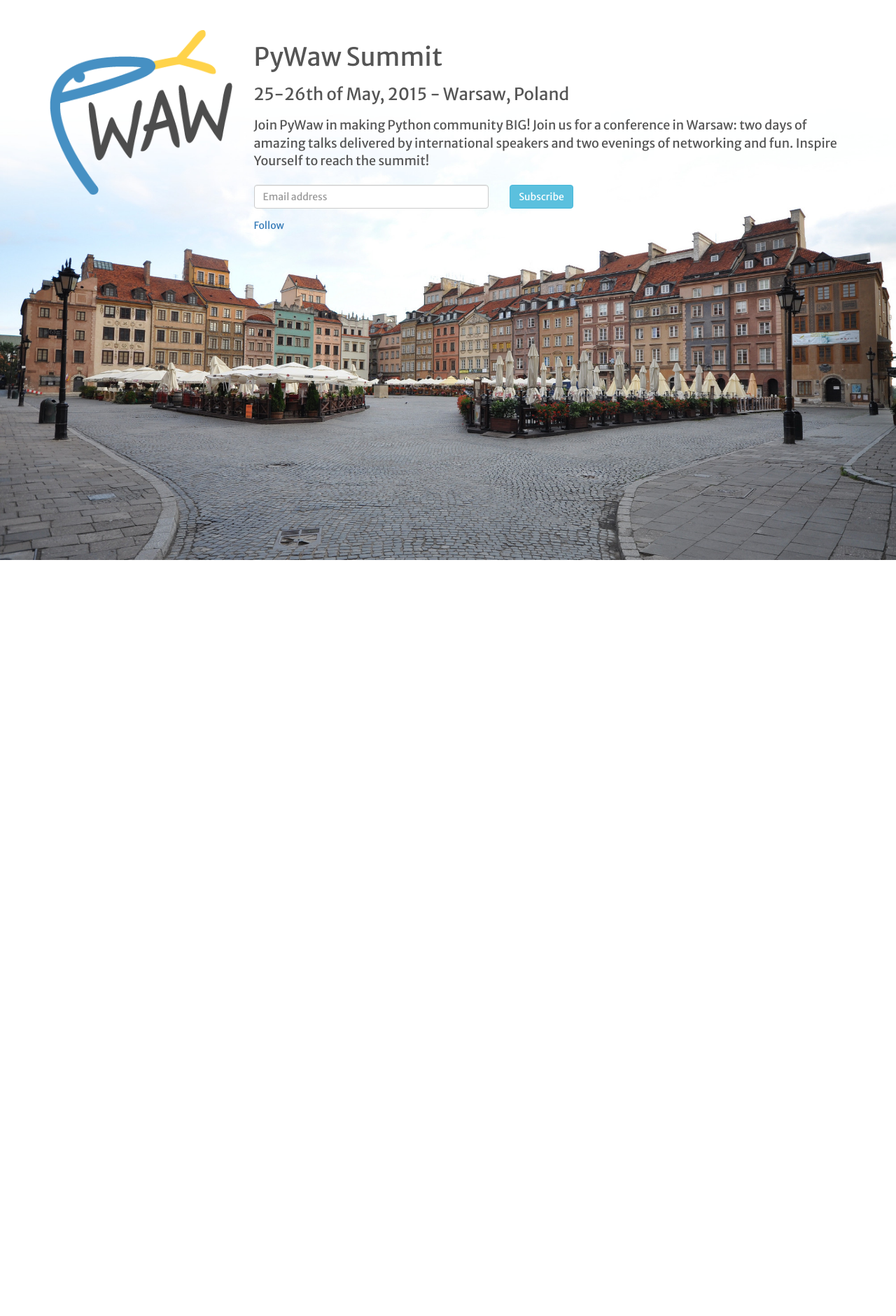
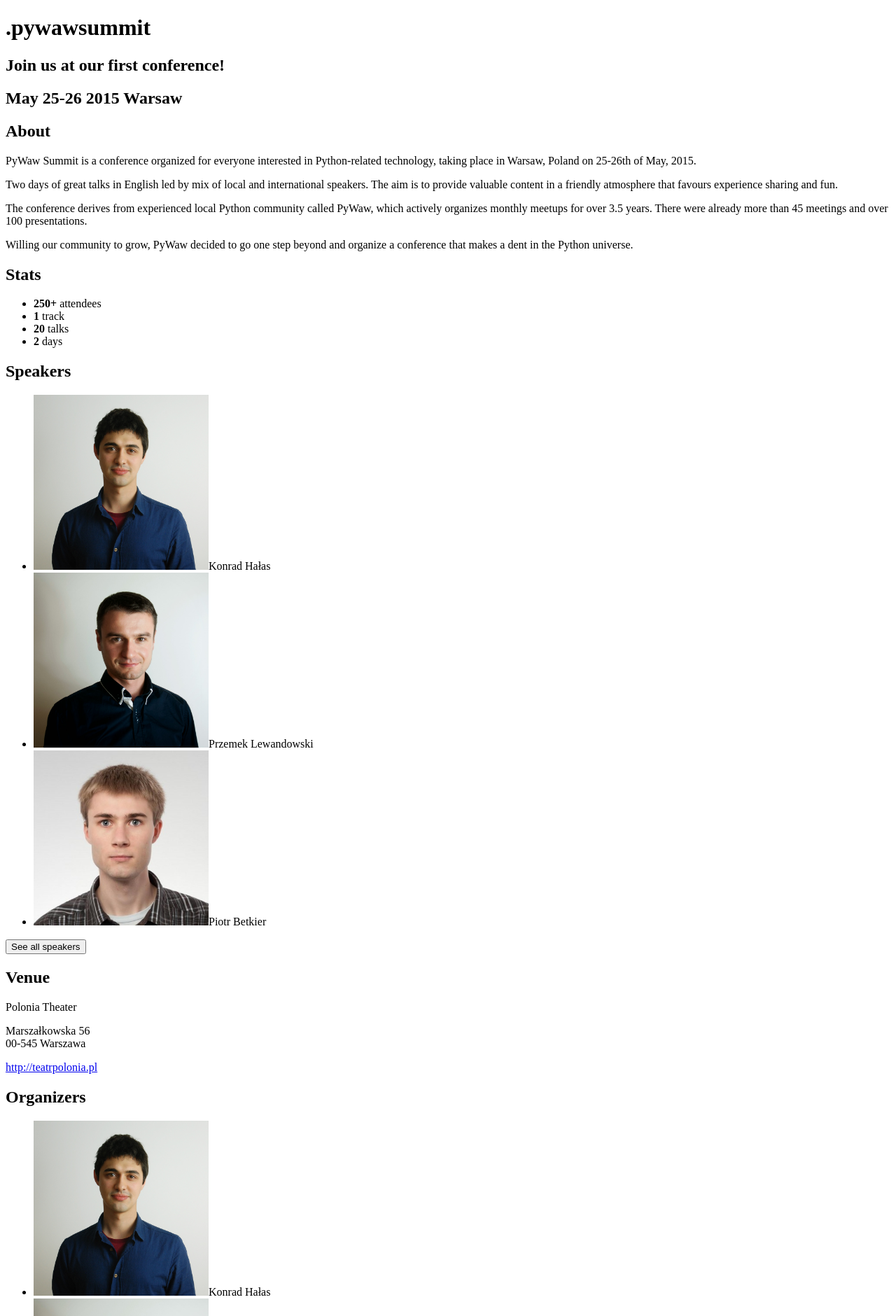
Before and after one commit to wojtekerbetowski/summit.pywaw.org, a Django app: page / in a window 1280 px wide. Shown: the top 1880 px of the page at 70% size. Before the commit the page ends 800 px from the top, so only its background shows below. Run offline with Django 3.2, Linux system fonts and the light colour scheme; some libraries are stand-ins or nearby versions.

Commit message:
Add simple index content

```diff
--- a/summit/templates/index.html
+++ b/summit/templates/index.html
@@ -4,7 +4,7 @@
 <head lang="en">
   <meta http-equiv="Content-Type" content="text/html; charset=utf-8" >
   <title>PyWaw Summit - 25-26th of May, 2015 - Warsaw, Poland</title>
-  <meta name="description" content="PyWaw Summit is a global Python conference held in Warsaw by local Python user group called PyWaw.">
+  <meta name="description" content="PyWaw Summit is a conference organized for everyone interested in Python-related technology, taking place in Warsaw, Poland on 25-26th of May, 2015.">
   <link href="{% static 'img/favicon.png' %}" rel="shortcut icon">
   <meta name="viewport" content="width=device-width, initial-scale=1.0">
   <meta property="og:title" content="PyWaw Summit - 25-26th of May, 2015 - Warsaw, Poland" />
@@ -12,64 +12,93 @@
   <meta property="og:description" content="" />
   <meta property="og:url" content="http://summit.pywaw.org/" />
 
-  <link href="http://fonts.googleapis.com/css?family=Merriweather+Sans:400,300,700&amp;subset=latin,latin-ext" rel="stylesheet" type="text/css">
-  <link rel="stylesheet" href="https://maxcdn.bootstrapcdn.com/bootstrap/3.3.1/css/bootstrap.min.css">
-  <link rel="stylesheet" type="text/css" href="{% static 'css/style.css' %}" media="screen">
+  <style>
+    #speakers img {
+      width: 250px
+    }
+
+    #organizers img {
+      width: 250px
+    }
+
+    #sponsors img {
+      width: 250px
+    }
+  </style>
 </head>
 <body>
-  <div id="fb-root"></div>
-  <script>(function(d, s, id) {
-    var js, fjs = d.getElementsByTagName(s)[0];
-    if (d.getElementById(id)) return;
-    js = d.createElement(s); js.id = id;
-    js.src = "//connect.facebook.net/en_US/sdk.js#xfbml=1&version=v2.0";
-    fjs.parentNode.insertBefore(js, fjs);
-  }(document, 'script', 'facebook-jssdk'));</script>
-  <div class="container">
-    <div class="row">
-      <div class="col-md-3 logo">
-        <img src="{% static 'img/logo.png' %}" alt="PyWaw Summit" />
+
+  <div id="header">
+    <h1>.pywawsummit</h1>
+    <h2>Join us at our first conference!</h2>
+    <h2>May 25-26 2015 Warsaw</h2>
   </div>
-      <div class="col-md-9 description">
-        <h1>PyWaw Summit</h1>
-        <h3>25-26th of May, 2015 - Warsaw, Poland</h3>
-        <p>Join PyWaw in making Python community BIG! Join us for a conference in Warsaw: two days of amazing talks delivered by international speakers and two evenings of networking and fun. Inspire Yourself to reach the summit!</p>
 
-        <!-- Begin MailChimp Signup Form -->
-        <form class="subscription" method="post" action="//pywaw.us9.list-manage.com/subscribe/post?u=6b2b834e61a714b235d08d1c2&amp;id=c28f4ff36f" target="_blank" novalidate>
-          <!-- real people should not fill this in and expect good things - do not remove this or risk form bot signups-->
-          <div style="position: absolute; left: -5000px;"><input type="text" name="b_6b2b834e61a714b235d08d1c2_c28f4ff36f" tabindex="-1" value=""></div>
-          <div class="row">
-            <div class="col-md-5">
-                <input type="email" value="" name="EMAIL" class="form-control" placeholder="Email address">
+  <div id="about">
+    <h2>About</h2>
+    <p>PyWaw Summit is a conference organized for everyone interested in Python-related technology, taking place in Warsaw, Poland on 25-26th of May, 2015.</p>
+    <p>Two days of great talks in English led by mix of local and international speakers. The aim is to provide valuable content in a friendly atmosphere that favours experience sharing and fun.</p>
+    <p>The conference derives from experienced local Python community called PyWaw, which actively organizes monthly meetups for over 3.5 years. There were already more than 45 meetings and over 100 presentations.</p>
+    <p>Willing our community to grow, PyWaw decided to go one step beyond and organize a conference that makes a dent in the Python universe.</p>
   </div>
-            <div class="col-md-1">
-              <input type="submit" value="Subscribe" name="subscribe" class="btn btn-info">
+
+  <div id="stats">
+    <h2>Stats</h2>
+    <ul>
+      <li><strong>250+</strong> attendees</li>
+      <li><strong>1</strong> track</li>
+      <li><strong>20</strong> talks</li>
+      <li><strong>2</strong> days</li>
+    </ul>
   </div>
+
+  <div id="speakers">
+    <h2>Speakers</h2>
+    <ul>
+      <li><img src="{{ STATIC_URL }}/img/organizers/konrad_halas.jpg" />Konrad Hałas</li>
+      <li><img src="{{ STATIC_URL }}/img/organizers/przemek_lewandowski.jpg" />Przemek Lewandowski</li>
+      <li><img src="{{ STATIC_URL }}/img/organizers/piotr_betkier.jpg" />Piotr Betkier</li>
+    </ul>
+    <button>See all speakers</button>
   </div>
-        </form>
-        <!--End mc_embed_signup-->
-        <div class="social-media">
-          <a class="twitter-follow-button"
-            href="https://twitter.com/PyWawSummit"
-            data-show-count="false"
-            data-lang="en">
-          Follow
-          </a>
-          <script type="text/javascript">
-          window.twttr = (function (d, s, id) {
-            var t, js, fjs = d.getElementsByTagName(s)[0];
-            if (d.getElementById(id)) return;
-            js = d.createElement(s); js.id = id;
-            js.src= "https://platform.twitter.com/widgets.js";
-            fjs.parentNode.insertBefore(js, fjs);
-            return window.twttr || (t = { _e: [], ready: function (f) { t._e.push(f) } });
-          }(document, "script", "twitter-wjs"));
-          </script>
-          <div class="fb-like" data-href="https://www.facebook.com/PyWawSummit" data-layout="button" data-action="like" data-show-faces="false" data-share="false"></div>
+
+  <div id="venue">
+    <h2>Venue</h2>
+    <p>Polonia Theater</p>
+    <p>Marszałkowska 56<br/>00-545 Warszawa</p>
+    <p><a href="http://teatrpolonia.pl">http://teatrpolonia.pl</a></p>
   </div>
+
+  <div id="organizers">
+    <h2>Organizers</h2>
+    <ul>
+      <li><img src="{{ STATIC_URL }}/img/organizers/konrad_halas.jpg" />Konrad Hałas</li>
+      <li><img src="{{ STATIC_URL }}/img/organizers/przemek_lewandowski.jpg" />Przemek Lewandowski</li>
+      <li><img src="{{ STATIC_URL }}/img/organizers/piotr_betkier.jpg" />Piotr Betkier</li>
+      <li><img src="{{ STATIC_URL }}/img/organizers/wojtek_erbetowski.jpg" />Wojtek Erbetowski</li>
+      <li><img src="{{ STATIC_URL }}/img/organizers/justyna_sadlo.jpg" />Justyna Sadło</li>
+      <li><img src="{{ STATIC_URL }}/img/organizers/szymon_tezewski.jpg" />Szymon Teżewski</li>
+      <li><img src="{{ STATIC_URL }}/img/organizers/tomek_ducin.jpg" />Tomasz Ducin</li>
+      <li><img src="{{ STATIC_URL }}/img/organizers/michal_chalupczak.jpg" />Michał Chałupczak</li>
+      <li><img src="{{ STATIC_URL }}/img/organizers/ania_wszeborowska.jpg" />Ania Wszeborowska</li>
+    </ul>
   </div>
+
+  <div id="sponsors">
+    <h2>Sponsors</h2>
+    <ul>
+      <li><img src="{{ STATIC_URL }}/img/organizers/szymon_tezewski.jpg" />Szymon Teżewski</li>
+      <li><img src="{{ STATIC_URL }}/img/organizers/tomek_ducin.jpg" />Tomasz Ducin</li>
+    </ul>
   </div>
+
+  <div id="media">
+    <h2>Media</h2>
+    <p>
+      <a href="https://twitter.com/PyWawSummit">Twitter</a>
+      <a href="https://www.facebook.com/PyWawSummit">Facebook</a>
+    </p>
   </div>
+
 </body>
 </html>
```
Also changed, not shown: summit/static/img/about.png (added), summit/static/img/media.png (added), summit/static/img/organisers.png (added), summit/static/img/organizers/ania_wszeborowska.jpg (added), summit/static/img/organizers/justyna_sadlo.jpg (added), summit/static/img/organizers/konrad_halas.jpg (added), summit/static/img/organizers/michal_chalupczak.jpg (added), summit/static/img/organizers/piotr_betkier.jpg (added), summit/static/img/organizers/przemek_lewandowski.jpg (added), summit/static/img/organizers/szymon_tezewski.jpg (added), summit/static/img/organizers/tomek_ducin.jpg (added), summit/static/img/organizers/wojtek_erbetowski.jpg (added), summit/static/img/speakers.png (added). Lines whose indentation alone changed are shown as unchanged.
